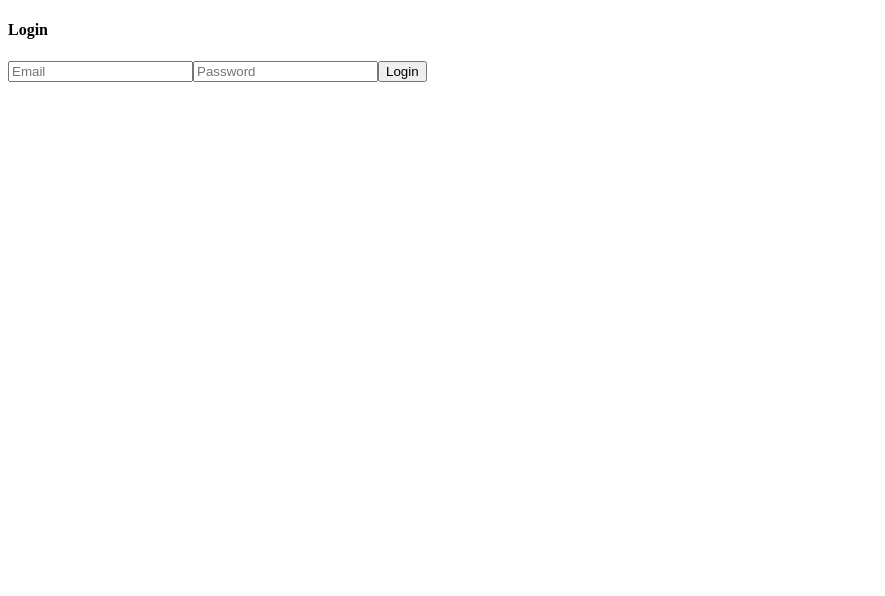
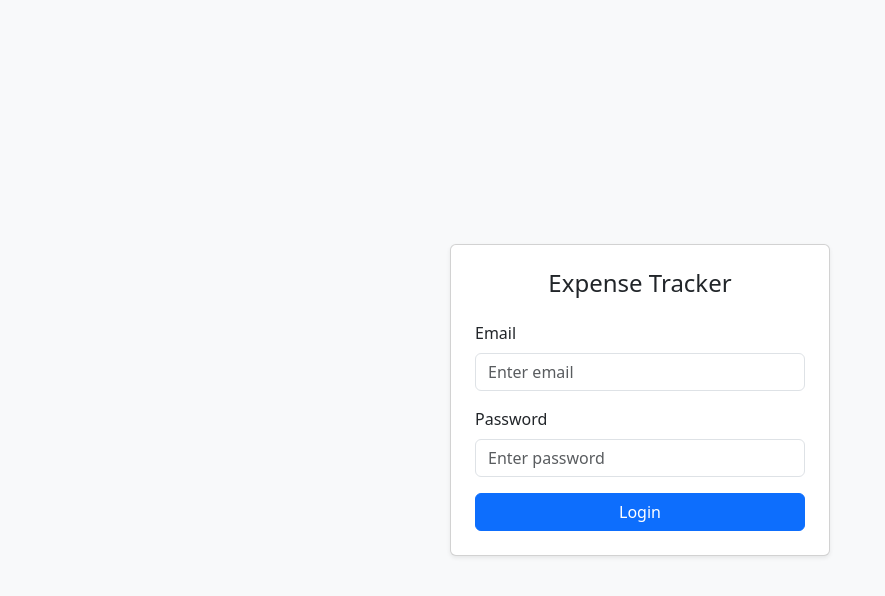
Before and after one commit to intakhabchy/ExpenseNoteVue, a Vue app: page / in a window 1280 px wide. Shown: the top 596 px of the page, without its empty margins (0-885 px from the left). Built offline with nearby package versions, Linux system fonts and the light colour scheme.

Commit message:
css login page

```diff
--- a/index.html
+++ b/index.html
@@ -4,6 +4,8 @@
     <meta charset="UTF-8">
     <link rel="icon" href="/favicon.ico">
     <meta name="viewport" content="width=device-width, initial-scale=1.0">
+    <link href="https://cdn.jsdelivr.net/npm/bootstrap@5.3.2/dist/css/bootstrap.min.css"
+    rel="stylesheet">
     <title>Expense Tracker</title>
   </head>
   <body>
--- a/src/views/Login.vue
+++ b/src/views/Login.vue
@@ -1,33 +1,35 @@
 <template>
-  <div class="container mt-5">
-    <div class="row justify-content-center">
-      <div class="col-md-4">
-        <div class="card">
-          <div class="card-body">
-            <h4 class="text-center mb-3">Login</h4>
+  <div class="vh-100 d-flex justify-content-center align-items-center bg-light">
+    <div class="card shadow-sm" style="width: 380px;">
+      <div class="card-body p-4">
+        <h4 class="text-center mb-4">Expense Tracker</h4>
 
+        <div class="mb-3">
+          <label class="form-label">Email</label>
           <input
             type="email"
-              class="form-control mb-3"
-              placeholder="Email"
+            class="form-control"
             v-model="email"
+            placeholder="Enter email"
           />
+        </div>
 
+        <div class="mb-3">
+          <label class="form-label">Password</label>
           <input
             type="password"
-              class="form-control mb-3"
-              placeholder="Password"
+            class="form-control"
             v-model="password"
+            placeholder="Enter password"
           />
+        </div>
 
         <button class="btn btn-primary w-100" @click="login">
           Login
         </button>
 
-            <p class="text-danger text-center mt-2" v-if="error">
+        <div v-if="error" class="text-danger text-center mt-3">
           {{ error }}
-            </p>
-          </div>
         </div>
       </div>
     </div>
@@ -43,6 +45,7 @@ const password = ref("");
 const error = ref("");
 
 const login = async () => {
+  error.value = "";
   try {
     const res = await api.post("/api-token-login", {
       email: email.value,
@@ -51,8 +54,8 @@ const login = async () => {
 
     localStorage.setItem("token", res.data.token);
     window.location.href = "/dashboard";
-  } catch (e) {
-    error.value = "Invalid credentials";
+  } catch {
+    error.value = "Invalid email or password";
   }
 };
 </script>
```
Lines whose indentation alone changed are shown as unchanged.
